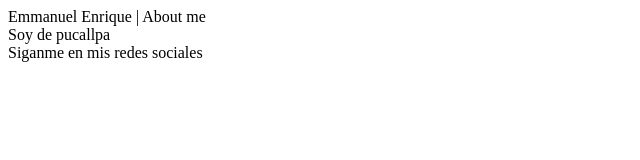
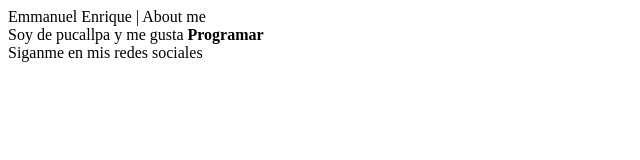
Before and after one commit to EEPresentacionRodriguez/webinar-about-me, a plain HTML site: page index.html in a window 1280 px wide. Shown: the whole page, without its empty margins (0-640 px from the left). Drawn offline with Linux system fonts and the light colour scheme.

Commit message:
se agrego negrita

```diff
--- a/index.html
+++ b/index.html
@@ -10,7 +10,7 @@
         Emmanuel Enrique | About me
     </header>
     <main>
-Soy de pucallpa
+    Soy de pucallpa y me gusta <strong>Programar</strong>
     </main>
     <footer>
         Siganme en mis redes sociales
```
